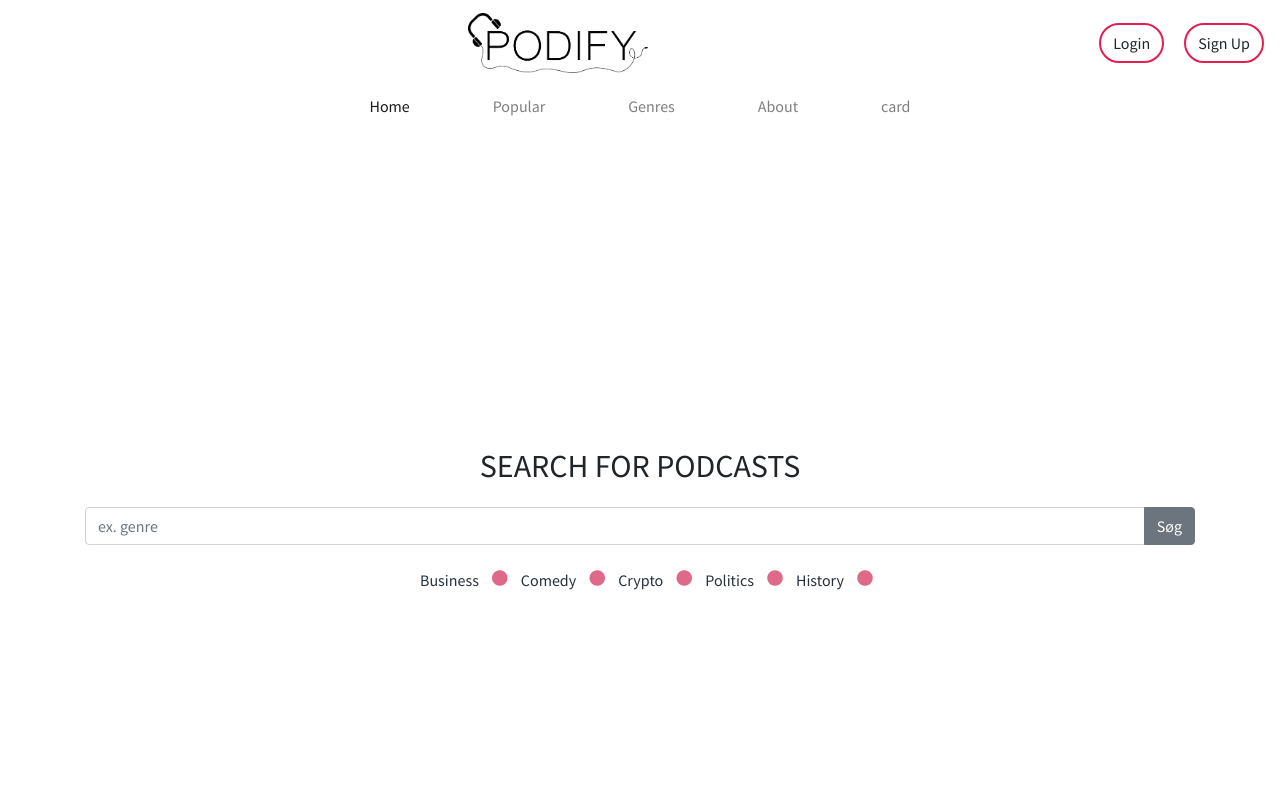
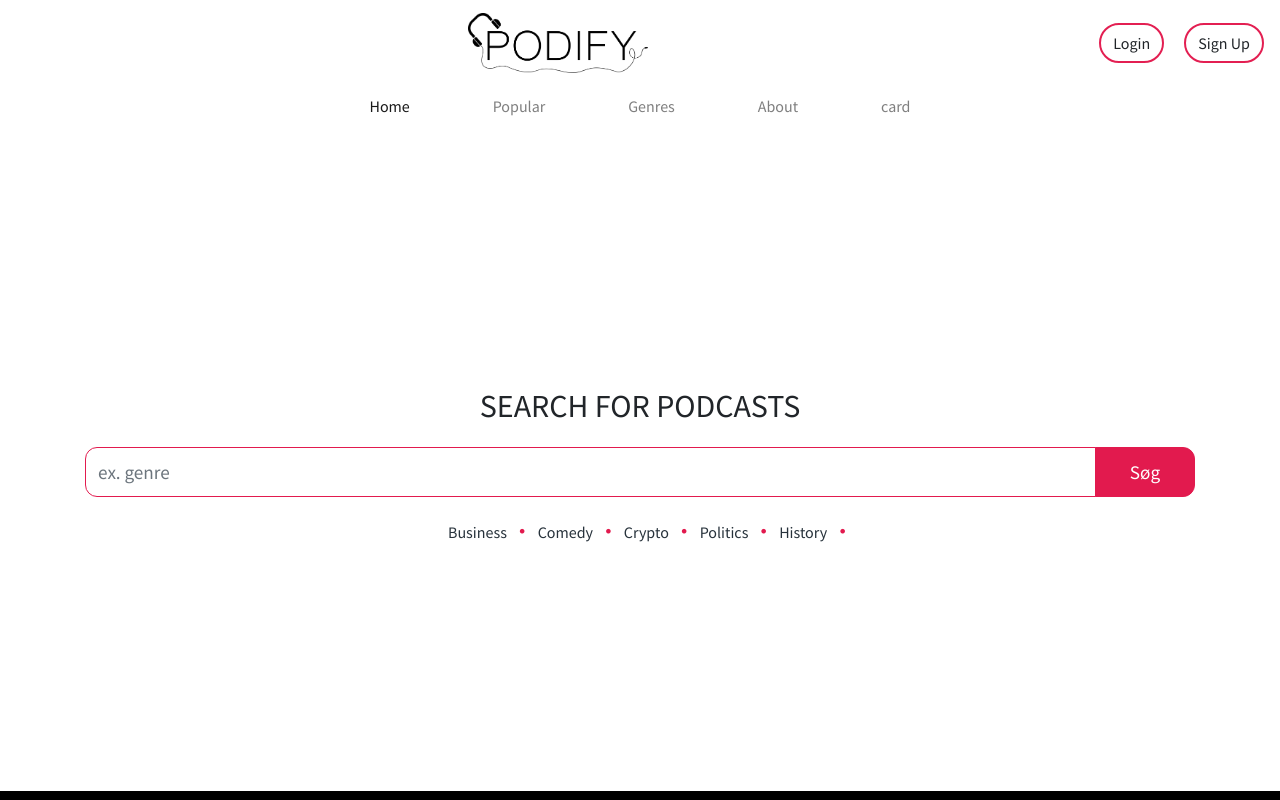
Before and after one commit to Jabser/Podify, a React (Create React App) app: page / in a window 1280 px wide. Shown: the top 800 px of the page. Built offline with nearby package versions, Linux system fonts and the light colour scheme.

Commit message:
Finalized the home UI
This is also named the landing page.

```diff
--- a/src/sass/home.scss
+++ b/src/sass/home.scss
@@ -1,14 +1,41 @@
 .home {
-  padding: 300px 0;
+  padding: 30vh 0;
 
   h1 {
     text-align: center;
     text-transform: uppercase;
   }
   form {
+    .form-control {
+      border-color: #e21a4e;
+      border-top-left-radius: .75rem;
+      border-bottom-left-radius: .75rem;
+      padding: 1.5rem 0.75rem;
+      font-size: 1.2rem;
 
-    input {
+      &:focus {
+        color: #495057;
+        background-color: #fff;
+        border-color: #e21a4e;
+        outline: 0;
+        box-shadow: 0 0 0 .2rem rgba(226, 26, 78,.25);
+      }
+    }
+    .input-group-append {
+      width: 100px;
 
+      button {
+        background-color: #e21a4e;
+        border-color: #e21a4e;
+        width: 100%;
+        border-top-right-radius: .75rem;
+        border-bottom-right-radius: .75rem;
+        font-size: 1.2rem;
+
+        &:hover {
+          background-color: #b91640;
+        }
+      }
     }
   }
   .search-genres {
@@ -22,7 +49,9 @@
       }
     }
     .fa-circle {
-      color: #df6988;
+      color: #e21a4e;
+      vertical-align: middle;
+      font-size: .3rem;
     }
   }
 }
```
